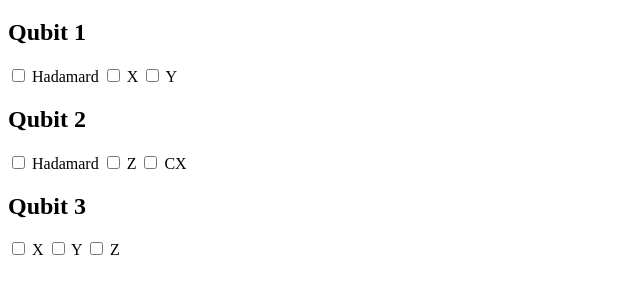
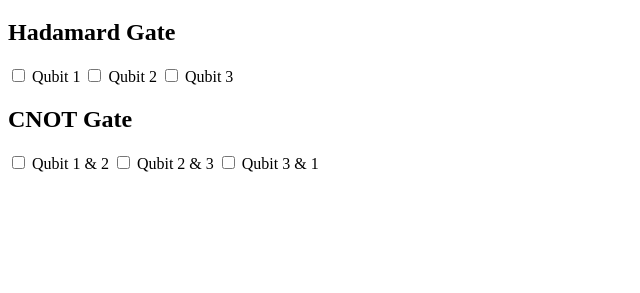
Before and after one commit to Paridhii27/fleeting-states, a website: page fleetingstates.html in a window 1280 px wide. Shown: the part 61-354 px from the top of the page, without its empty margins (0-640 px from the left). Drawn offline with Linux system fonts and the light colour scheme.

Commit message:
new layout

```diff
--- a/fleetingstates.html
+++ b/fleetingstates.html
@@ -6,9 +6,20 @@
     <title>Fleeting States</title>
     <script>
         // Function to handle checkbox changes
-        function toggleGate(qubit, gate, isChecked) {
+        function toggleHadamard(qubit, gate, isChecked) {
             const endpoint = isChecked ? '/add-gate' : '/remove-gate';
             const url = `${endpoint}?qubit=${qubit}&gate=${gate}`;
+
+            fetch(url)
+                .then(response => response.json())
+                .then(data => {
+                    console.log(data.message);
+                })
+                .catch(error => console.error('Error:', error));
+        }
+        function toggleCNOT(qubit1, qubit2, gate, isChecked){
+            const endpoint = isChecked ? '/add-cnot' : '/remove-cnot';
+            const url = `${endpoint}?qubit1=${qubit1}&qubit2=${qubit2}&gate=${gate}`;
 
             fetch(url)
                 .then(response => response.json())
@@ -21,50 +32,58 @@
 </head>
 <body>
     <h1>Fleeting States</h1>
+
+    <!-- Hadamard Gate Section -->
+    <h2>Hadamard Gate</h2>
     <div>
-        <h2>Qubit 1</h2>
         <label>
-            <input type="checkbox" onchange="toggleGate(1, 'Hadamard', this.checked)" />
-            Hadamard
+            <input type="checkbox" onchange="toggleHadamard(1, 'Hadamard', this.checked)" />
+            Qubit 1
         </label>
         <label>
-            <input type="checkbox" onchange="toggleGate(1, 'X', this.checked)" />
-            X
+            <input type="checkbox" onchange="toggleHadamard(2, 'Hadamard', this.checked)" />
+            Qubit 2
         </label>
         <label>
-            <input type="checkbox" onchange="toggleGate(1, 'Y', this.checked)" />
-            Y
+            <input type="checkbox" onchange="toggleHadamard(3, 'Hadamard', this.checked)" />
+            Qubit 3
         </label>
     </div>
+
+    <!-- CNOT Gate Section -->
+    <h2>CNOT Gate</h2>
     <div>
-        <h2>Qubit 2</h2>
         <label>
-            <input type="checkbox" onchange="toggleGate(2, 'Hadamard', this.checked)" />
-            Hadamard
+            <input type="checkbox" onchange="toggleCNOT(1,2, 'CNOT', this.checked)" />
+            Qubit 1 & 2
         </label>
         <label>
-            <input type="checkbox" onchange="toggleGate(2, 'Z', this.checked)" />
-            Z
+            <input type="checkbox" onchange="toggleCNOT(2,3, 'CNOT', this.checked)" />
+            Qubit 2 & 3
         </label>
         <label>
-            <input type="checkbox" onchange="toggleGate(2, 'CX', this.checked)" />
-            CX
+            <input type="checkbox" onchange="toggleCNOT(3,1, 'CNOT', this.checked)" />
+            Qubit 3 & 1
         </label>
     </div>
+
+    <!-- RY Gate Section -->
+    <!--
+    <h2>RY Gate</h2>
     <div>
-        <h2>Qubit 3</h2>
         <label>
-            <input type="checkbox" onchange="toggleGate(3, 'X', this.checked)" />
-            X
+            <input type="checkbox" onchange="toggleGate(1, 'RY', this.checked)" />
+            Qubit 1
         </label>
         <label>
-            <input type="checkbox" onchange="toggleGate(3, 'Y', this.checked)" />
-            Y
+            <input type="checkbox" onchange="toggleGate(2, 'RY', this.checked)" />
+            Qubit 2
         </label>
         <label>
-            <input type="checkbox" onchange="toggleGate(3, 'Z', this.checked)" />
-            Z
+            <input type="checkbox" onchange="toggleGate(3, 'RY', this.checked)" />
+            Qubit 3
         </label>
     </div>
+    -->
 </body>
 </html>
```
Also changed, not shown: server.js (+48 -5 lines).
